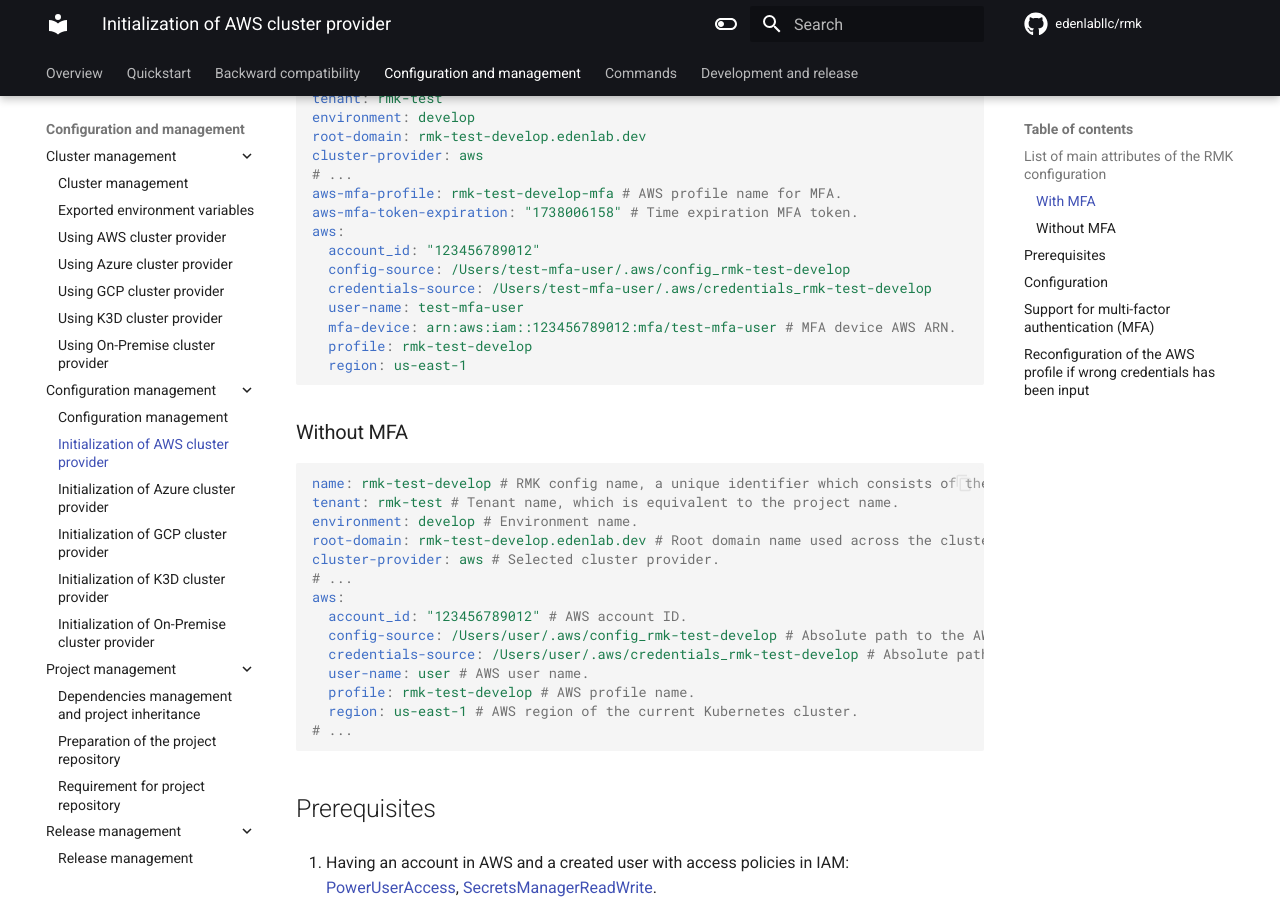
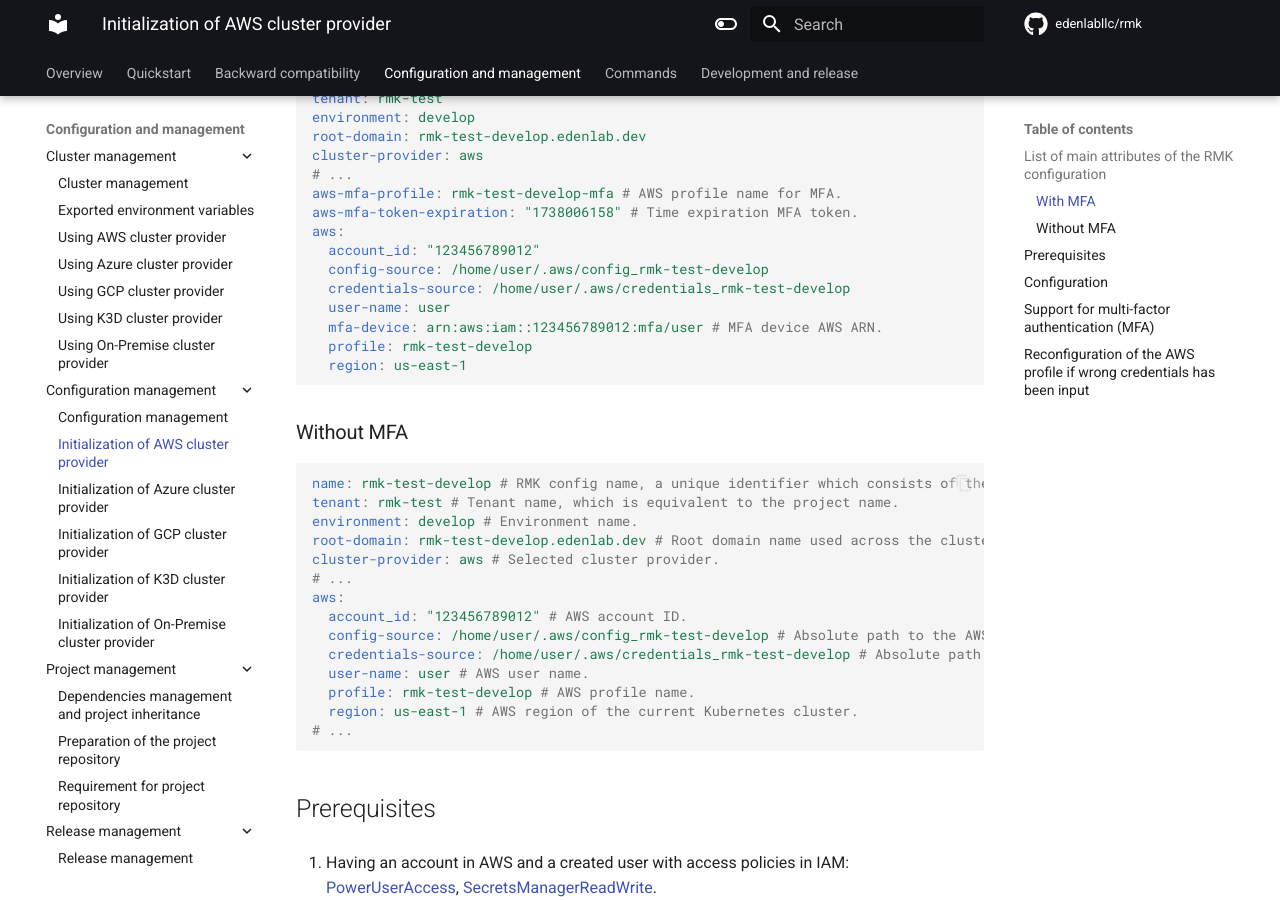
Before and after one commit to edenlabllc/rmk, an MkDocs documentation site: the page built from docs/configuration/configuration-management/init-aws-provider.md, in a window 1280 px wide and 900 px high, scrolled down 305 px. Built offline with MkDocs 1.6.1 and Material for MkDocs 9.7.7, drawn with Linux system fonts in a browser that asks for light colours; comment, search, counter and statistics services are not loaded; the version menu is left out.

Commit message:
Standardize /home/user across all examples.

````diff
--- a/docs/configuration/configuration-management/init-aws-provider.md
+++ b/docs/configuration/configuration-management/init-aws-provider.md
@@ -15,10 +15,10 @@ aws-mfa-profile: rmk-test-develop-mfa # AWS profile name for MFA.
 aws-mfa-token-expiration: "1738006158" # Time expiration MFA token.
 aws:
   account_id: "123456789012"
-  config-source: /Users/test-mfa-user/.aws/config_rmk-test-develop
-  credentials-source: /Users/test-mfa-user/.aws/credentials_rmk-test-develop
-  user-name: test-mfa-user
-  mfa-device: arn:aws:iam::123456789012:mfa/test-mfa-user # MFA device AWS ARN.
+  config-source: /home/user/.aws/config_rmk-test-develop
+  credentials-source: /home/user/.aws/credentials_rmk-test-develop
+  user-name: user
+  mfa-device: arn:aws:iam::123456789012:mfa/user # MFA device AWS ARN.
   profile: rmk-test-develop
   region: us-east-1
 ```
@@ -34,8 +34,8 @@ cluster-provider: aws # Selected cluster provider.
 # ...
 aws:
   account_id: "123456789012" # AWS account ID.
-  config-source: /Users/user/.aws/config_rmk-test-develop # Absolute path to the AWS profile config.
-  credentials-source: /Users/user/.aws/credentials_rmk-test-develop # Absolute path to the AWS profile credentials.
+  config-source: /home/user/.aws/config_rmk-test-develop # Absolute path to the AWS profile config.
+  credentials-source: /home/user/.aws/credentials_rmk-test-develop # Absolute path to the AWS profile credentials.
   user-name: user # AWS user name.
   profile: rmk-test-develop # AWS profile name.
   region: us-east-1 # AWS region of the current Kubernetes cluster.
````
Also changed, not shown: README.md (+1 -1 lines), docs/configuration/configuration-management/init-gcp-provider.md (+1 -1 lines), docs/configuration/configuration-management/init-onprem-provider.md (+3 -3 lines), docs/index.md (+1 -1 lines).
